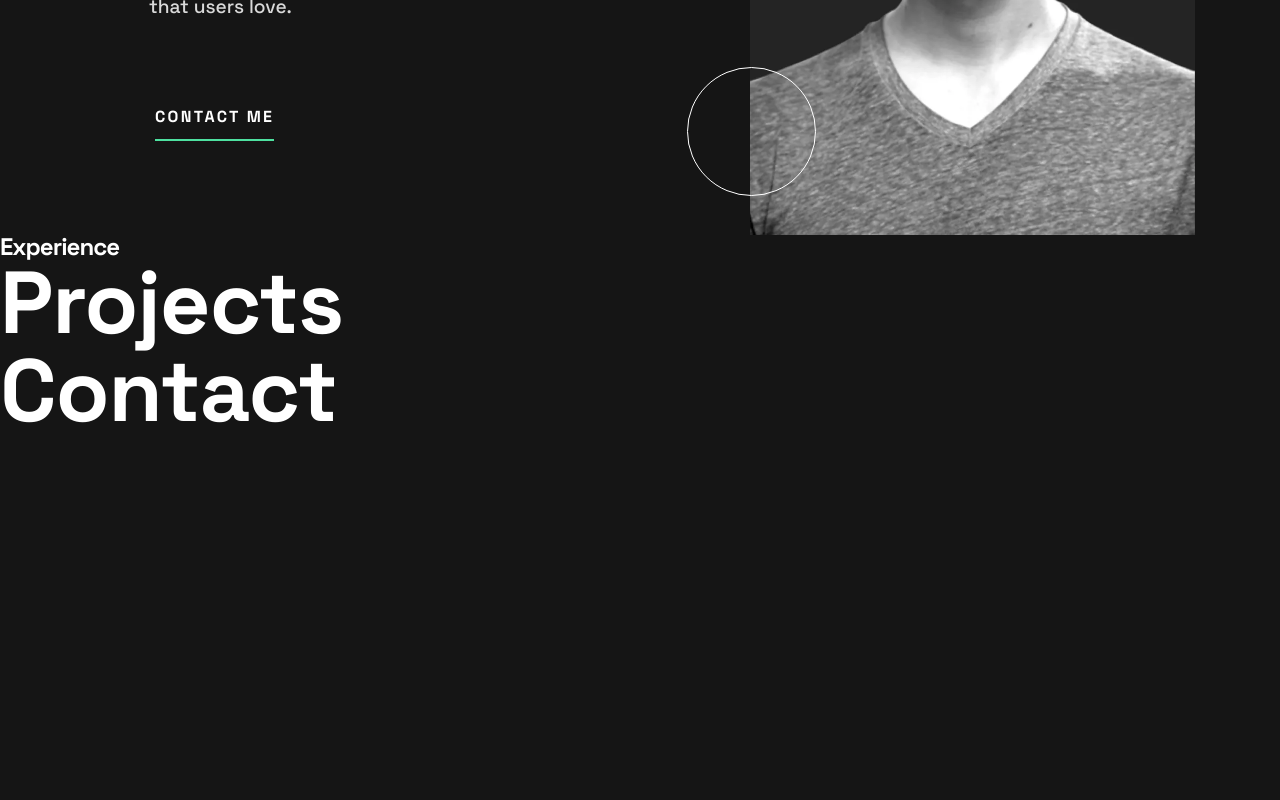
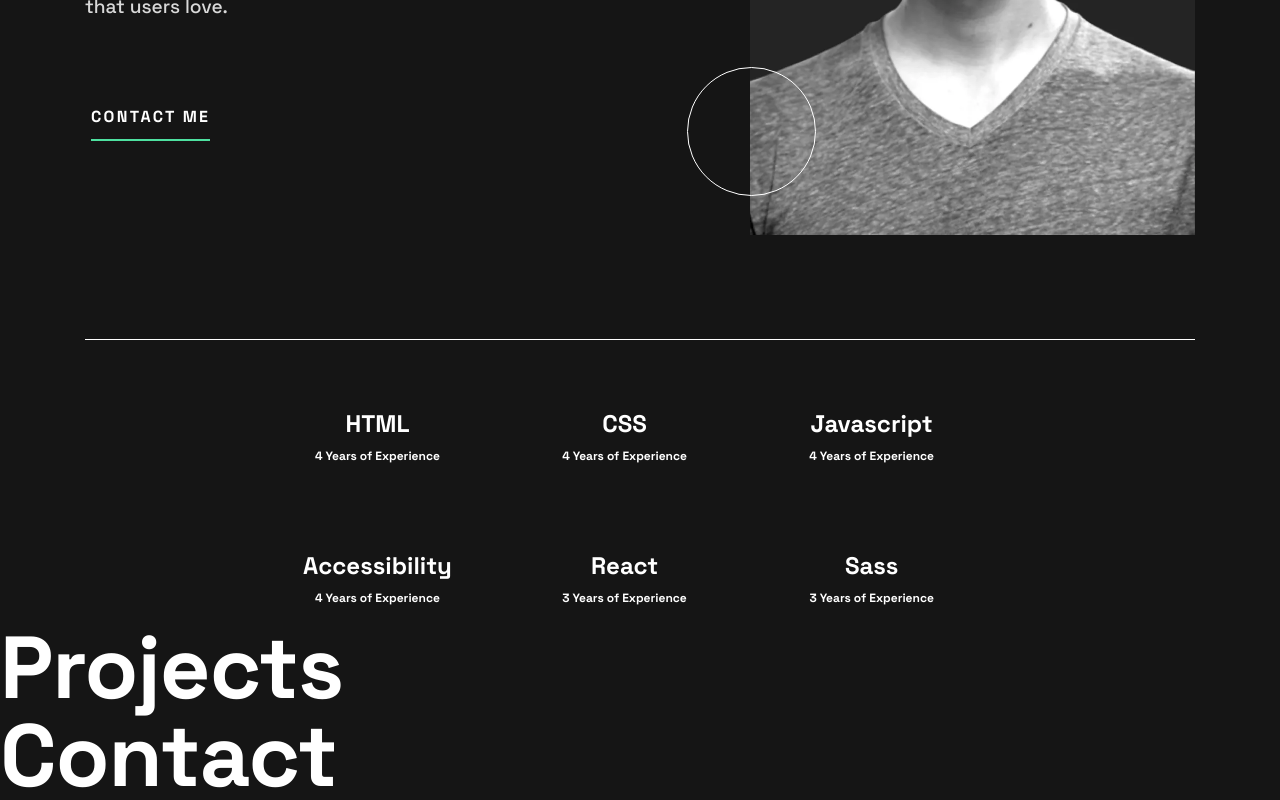
Before and after one commit to cboswel1/single-page-portfolio-demo, a React (Vite) app: page / in a window 1280 px wide. Shown: the part 485-1285 px from the top of the page. Before the commit the page ends 920 px from the top, so only its background shows below. Built offline with nearby package versions, Linux system fonts and the light colour scheme.

Commit message:
experience mobile framing

```diff
--- a/src/components/experience/experience.component.jsx
+++ b/src/components/experience/experience.component.jsx
@@ -1,11 +1,30 @@
 import React from 'react';
-import './experience.styles.scss'
+import './experience.styles.scss';
 
 const Experience = () => {
+  const experience = [
+    { id: 1, name: 'HTML', time: '4 Years of Experience' },
+    { id: 2, name: 'CSS', time: '4 Years of Experience' },
+    { id: 3, name: 'Javascript', time: '4 Years of Experience' },
+    { id: 4, name: 'Accessibility', time: '4 Years of Experience' },
+    { id: 5, name: 'React', time: '3 Years of Experience' },
+    { id: 5, name: 'Sass', time: '3 Years of Experience' },
+  ];
 
-    return (
-        <h1 className="language">Experience</h1>
-    )
-}
+  return (
+    <div className="experience">
+      <div className="experience__wrapper">
+        {experience.map((experience) => {
+          return (
+            <div className="experience__content" key={experience.id}>
+              <h2 className="experience__title">{experience.name}</h2>
+              <h3>{experience.time}</h3>
+            </div>
+          );
+        })}
+      </div>
+    </div>
+  );
+};
 
-export default Experience
+export default Experience;
--- a/src/components/experience/experience.styles.scss
+++ b/src/components/experience/experience.styles.scss
@@ -1,3 +1,43 @@
-.language {
-  font-size: 24px;
+@use '../../globals.scss' as *;
+
+.experience {
+  border-top: solid 1px #fff;
+  display: flex;
+  justify-content: center;
+
+  &__content {
+    display: flex;
+    flex-direction: column;
+    align-items: center;
+    margin-bottom: 20px;
+  }
+
+  &__title {
+    margin-bottom: 5px;
+  }
 }
+
+@media (min-width: 600px) {
+  .experience {
+    display: flex;
+    justify-content: center;
+    border-top: solid 1px #fff;
+    max-width: 1110px;
+    margin: auto;
+
+    &__wrapper {
+      display: flex;
+      flex-wrap: wrap;
+    }
+
+    &__content {
+      flex: 0 0 32%;
+      height: 50px;
+      margin-top: 72px;
+    }
+
+    &__title {
+      margin-bottom: 14px;
+    }
+  }
+}
--- a/src/components/profile/profile.styles.scss
+++ b/src/components/profile/profile.styles.scss
@@ -2,6 +2,7 @@
 
 .profile {
   position: relative;
+  margin-bottom: 80px;
 
   &__bg-rings {
     position: absolute;
@@ -60,6 +61,7 @@
     justify-content: center;
     max-width: 1110px;
     margin: auto;
+    margin-bottom: 60px;
 
     &__hero {
       order: 2;
@@ -111,10 +113,10 @@
 
 @media (min-width: $bp-desktop) {
   .profile {
+    margin-bottom: 104px;
     &__statement {
       top: 214px;
-      left: 64px;
-
+      left: 0px;
       width: 706px;
       height: 303px;
       gap: 5rem;
--- a/src/globals.scss
+++ b/src/globals.scss
@@ -69,4 +69,7 @@ button {
   h1 {
     font-size: 4.8rem;
   }
+  h3 {
+    font-size: 0.75rem;
+  }
 }
```
